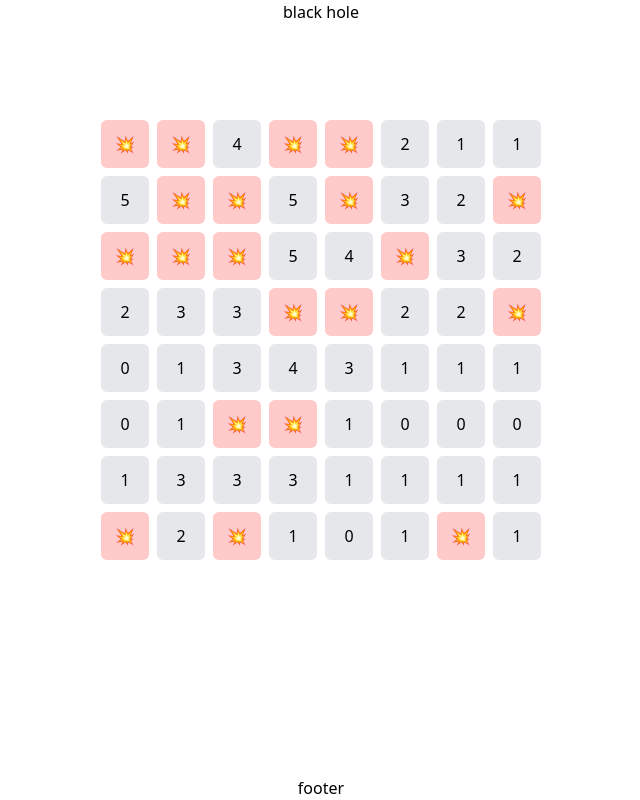
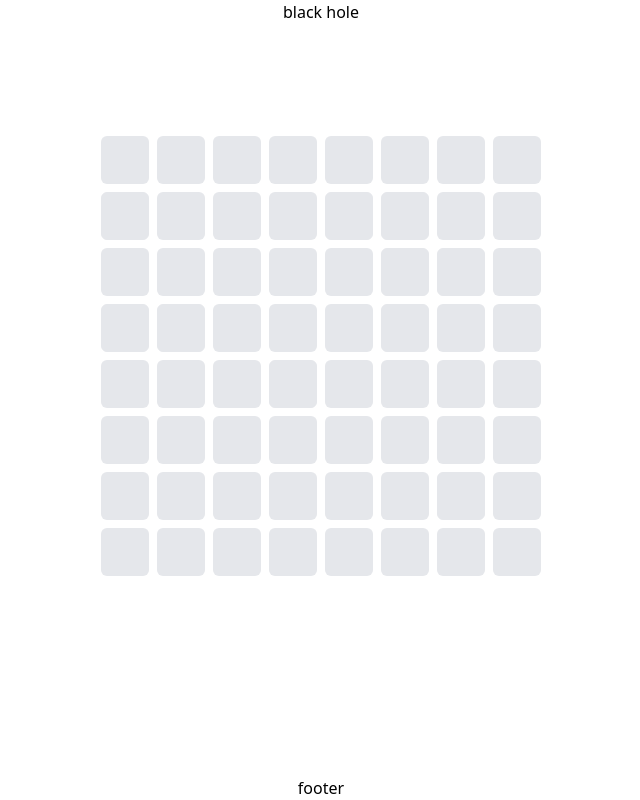
Before and after one commit to Nedilko/black-hole, a React (Create React App) app: page / in a window 1280 px wide. Shown: the whole page, without its empty margins (319-959 px from the left). Built offline with nearby package versions, Linux system fonts and the light colour scheme.

Commit message:
optimizations

```diff
--- a/src/components/Game/Cell.tsx
+++ b/src/components/Game/Cell.tsx
@@ -6,39 +6,46 @@ type PropsType = {
   // onClick: (index: number) => void;
   isMine: boolean;
   minesNearCount: number;
+  isOpen: boolean;
+  onOpen: (index: number, isMark: boolean) => void;
 };
 
-const Cell = ({ index, isMine, minesNearCount }: PropsType) => {
-  const [isMarkedMine, setIsMarkedMine] = useState(isMine);
-  const [isOpen, setIsOpen] = useState(true);
+const Cell = ({ index, isMine, minesNearCount, isOpen, onOpen }: PropsType) => {
+  // const [isOpenCell, setIsOpenCell] = useState(isOpen);
+  // const isRounded = isMine && isOpenCell;
 
-  const handleClick = useCallback(
-    (e: any) => {
-      e.preventDefault();
-      console.log(`Cell ${index} clicked`);
-      if (e.type === 'click') {
-        console.log('Left click');
-        setIsOpen(true);
-        setIsMarkedMine(false);
-      } else if (e.type === 'contextmenu') {
-        console.log('Right click');
-        setIsMarkedMine(true);
-        setIsOpen(false);
-      }
-    },
-    [index]
-  );
+  // const handleClick = useCallback(
+  //   (e: any) => {
+  //     e.preventDefault();
+  //     console.log(`Cell ${index} clicked`);
+  //     if (e.type === 'click') {
+  //       setIsOpenCell(true);
+  //     } else if (e.type === 'contextmenu') {
+  //     }
+  //   },
+  //   [index]
+  // );
+
+  const handleClick = (e: any) => {
+    e.preventDefault();
+    onOpen(index, e.type === 'contextmenu');
+  };
+
+  const cellValue = isOpen ? (isMine ? '💥' : minesNearCount) : '';
+
   return (
     <button
       onClick={handleClick}
       onContextMenu={handleClick}
-      className={`rounded-md w-12 h-12 ${
-        isMarkedMine
-          ? 'bg-red-200 hover:bg-red-300'
-          : 'bg-gray-200 hover:bg-gray-300'
+      className={`w-12 h-12 ${isMine ? 'border hover:border-red-300' : ''} ${
+        isOpen
+          ? minesNearCount === 0
+            ? 'rounded-md bg-gray-100'
+            : 'rounded-full border-2'
+          : 'bg-gray-200 hover:bg-gray-300 rounded-md'
       }`}
     >
-      {isMarkedMine ? '💥' : minesNearCount}
+      {cellValue}
     </button>
   );
 };
--- a/src/components/Game/GameField.tsx
+++ b/src/components/Game/GameField.tsx
@@ -1,4 +1,5 @@
-import { useMemo } from 'react';
+import { useCallback } from 'react';
+import { useState } from 'react';
 import Cell from './Cell';
 
 type GameFieldProps = {
@@ -16,6 +17,18 @@ const fillIndexes = (size: number, minesCount: number): number[] => {
   }
   return randIndexes;
 };
+
+interface IBoardSize {
+  width: number;
+  height: number;
+}
+
+interface IBoard {
+  size: IBoardSize;
+  minesCount: number;
+  minesIndexes: number[];
+  cells: ICell[];
+}
 
 interface ICellPosition {
   x: number;
@@ -89,29 +102,87 @@ const fillNumbers = (gameField: IGameCell[]) => {
   return gameField;
 };
 
+let CellItem = class {
+  private readonly _position: ICellPosition;
+  private _isOpen: boolean;
+  private readonly _isMine: boolean;
+  private readonly _minesNearCount: number;
+  private readonly _board: IBoard;
+
+  constructor(
+    position: ICellPosition,
+    isOpen: boolean,
+    isMine: boolean,
+    minesNearCount: number,
+    board: IBoard
+  ) {
+    this._position = position;
+    this._isOpen = isOpen;
+    this._isMine = isMine;
+    this._minesNearCount = minesNearCount;
+    this._board = board;
+  }
+
+  public get position(): ICellPosition {
+    return this._position;
+  }
+
+  public get isMine(): boolean {
+    return this._isMine;
+  }
+
+  public get MinesNearCount(): number {
+    return this._minesNearCount;
+  }
+
+  public get isOpen(): boolean {
+    return this._isOpen;
+  }
+  public set isOpen(isOpen: boolean) {
+    this._isOpen = isOpen;
+  }
+
+  private get board(): IBoard {
+    return this._board;
+  }
+
+  public get index(): number {
+    return this.position.x + this.board.size.width * this.position.y;
+  }
+};
+
 const GameField = ({ width, height }: GameFieldProps) => {
   const count = width * height;
-  const field = useMemo(
-    () => fillNumbers(gameFieldArray(width, height, 20)),
-    [width, height]
+
+  const [cells, setCells] = useState(() =>
+    fillNumbers(gameFieldArray(width, height, 10))
   );
+
+  const handleOpen = useCallback((index: number, isMark: boolean) => {
+    setCells((current) => {
+      current[index].isOpen = true;
+      return [...current];
+    });
+  }, []);
 
   return (
     <div className="flex flex-col">
-      <div className={`grid gap-2 grid-cols-${width} grid-rows-${height}`}>
+      <div className={`grid gap-2 grid-cols-${width} grid-rows-${height} p-4`}>
         {Array.from({ length: count }, (_, i) => {
           return (
             <Cell
               key={i}
               index={i}
-              isMine={field[i].isMine}
-              minesNearCount={field[i].minesNearCount}
+              isMine={cells[i].isMine}
+              minesNearCount={cells[i].minesNearCount}
+              isOpen={cells[i].isOpen}
+              onOpen={handleOpen}
             />
           );
         })}
       </div>
     </div>
   );
-};;
+};
 
 export default GameField;
```
